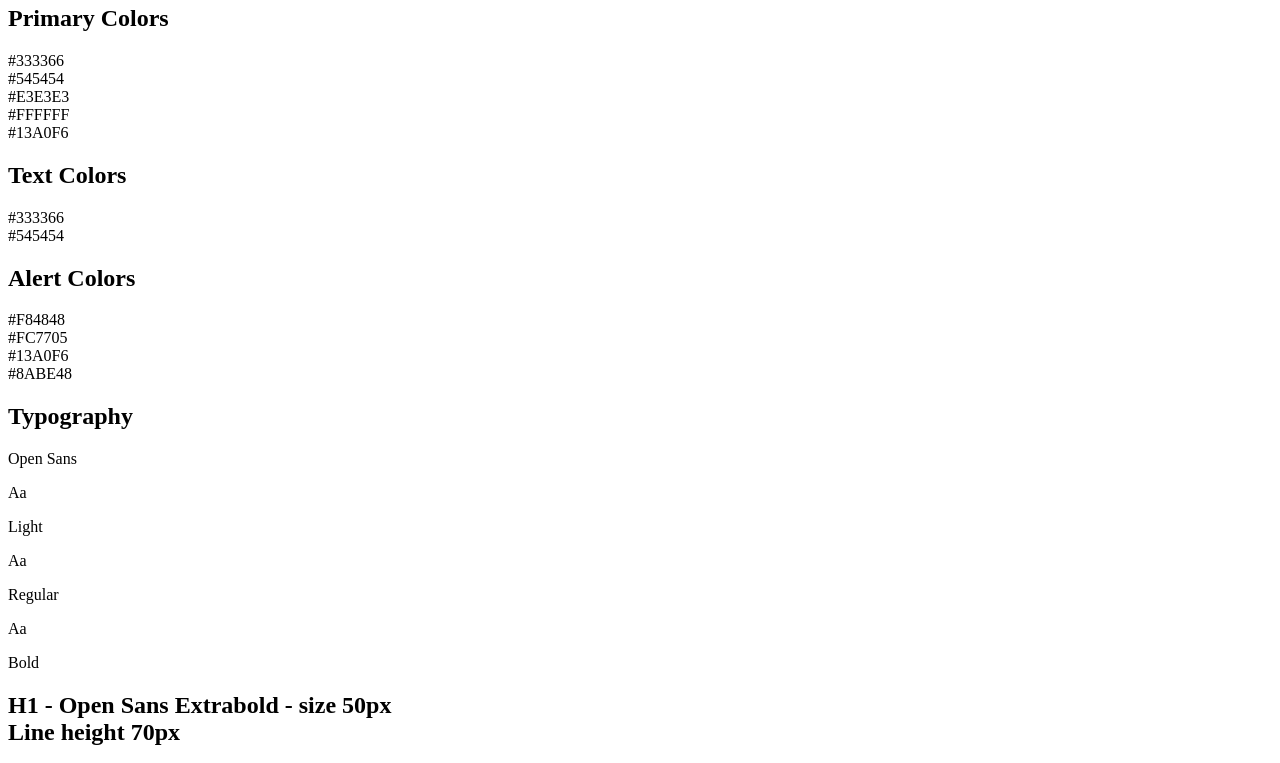
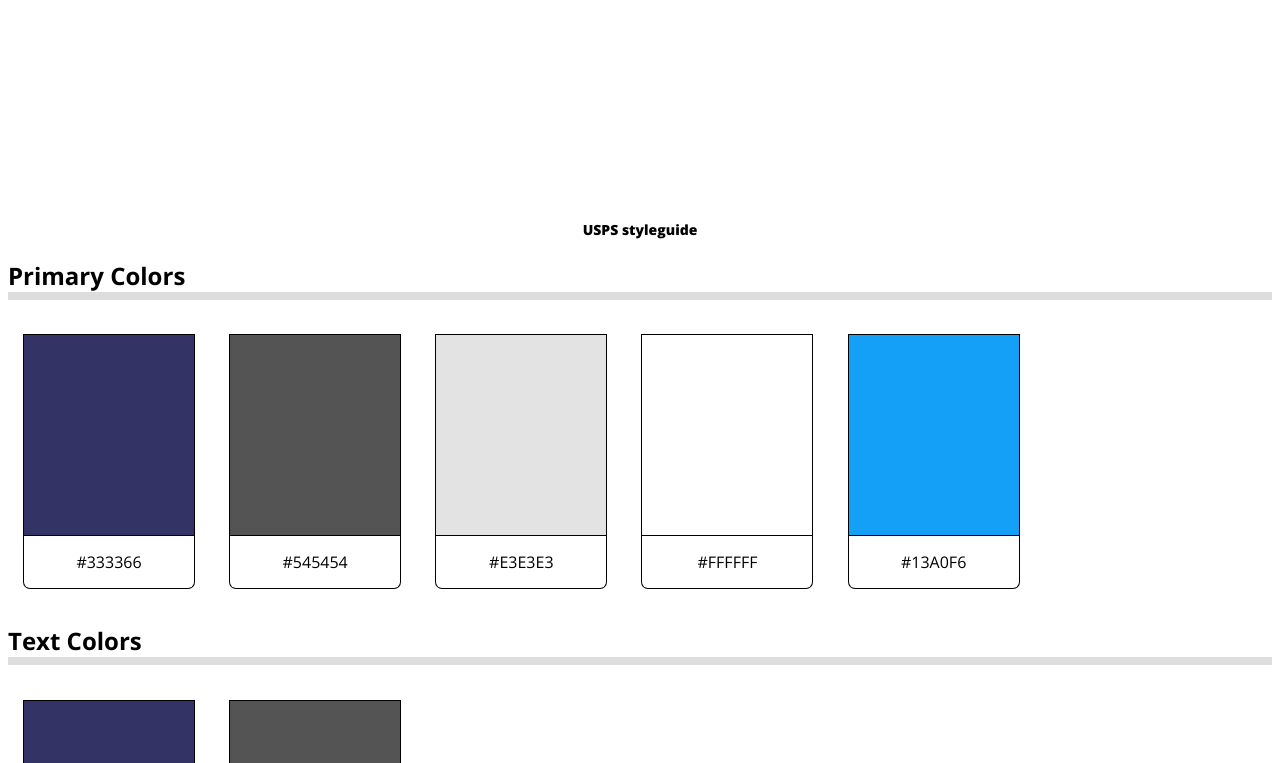
Before and after one commit to tmparkes/Week18, a plain HTML site: page index.html in a window 1280 px wide. Shown: the part 50-813 px from the top of the page. Drawn offline with nearby package versions, Linux system fonts and the light colour scheme.

Commit message:
changing css link on the html

```diff
--- a/index.html
+++ b/index.html
@@ -3,7 +3,7 @@
   <title>USPS Style Guide</title>
   <link href="https://fonts.googleapis.com/css2?family=Open+Sans:ital,wght@0,300..800;1,300..800&display=swap" rel="stylesheet">
 
-  <link href="css/style.css" rel="stylesheet" type="text/css">
+  <link href="style.css" rel="stylesheet" type="text/css">
 </head>
 <body>
 <section class="header"></section>
```
Also changed, not shown: style.css (renamed from 04style.css).
